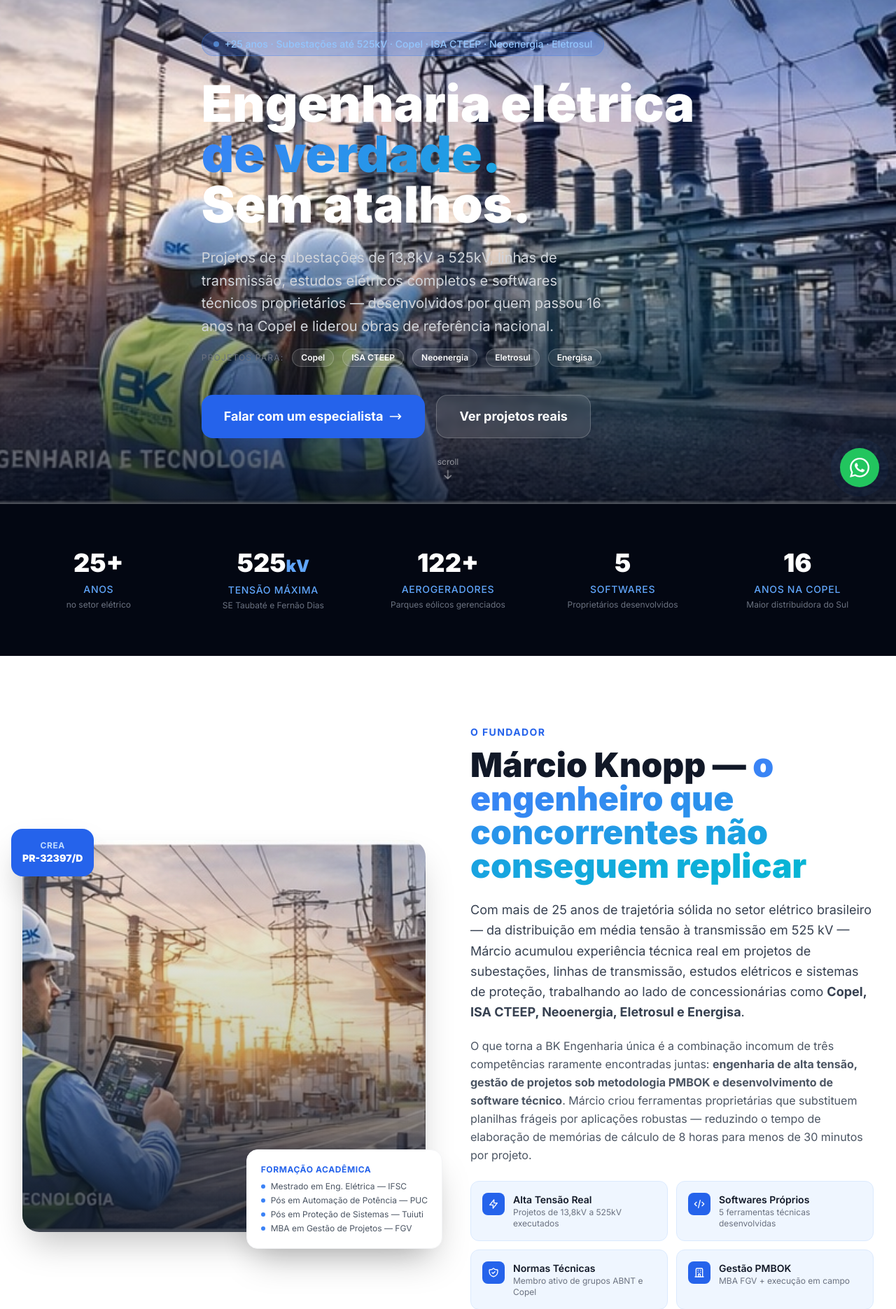
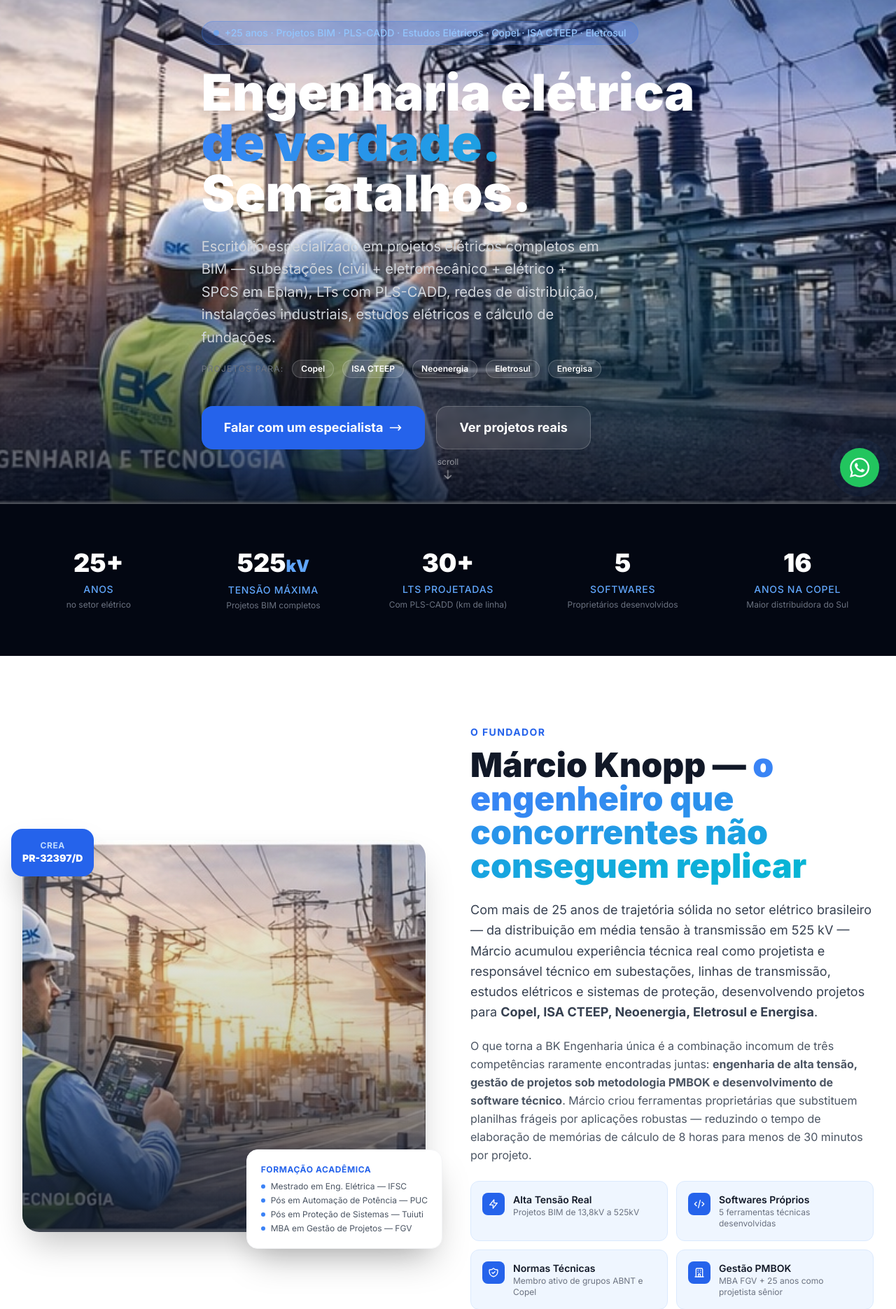
Before and after one commit to Velho-do-Mal/bk_site, a Django app: page / in a window 1280 px wide. Shown: the part 80-1950 px from the top of the page at 70% size. Run offline with Django 5.2, Linux system fonts and the light colour scheme; data that the repository does not hold is empty; some libraries are stand-ins or nearby versions.

Commit message:
fix: reposicionar site como escritório de projetos BIM e estudos elétricos
- Corrigir toda a linguagem: remover 'execução de obras', 'fiscalização', 'comissionamento'
- Hero: novo badge e subtítulo com BIM, PLS-CADD, Eplan e estudos elétricos
- KPIs: substituir 'aerogeradores' por 'LTs projetadas com PLS-CADD'
- Seção de serviços: 3 cards corretos — Projetos BIM / Estudos Elétricos / Fundações
- Serviços detalhados: SE em BIM (civil+eletromec+elétrico+SPCS Eplan), LT PLS-CADD,
  redes BIM, instalações industriais BIM, SPCS Eplan, cálculo de fundações
- Bloco 'Gestão e Execução' renomeado para 'Gestão de Projetos e Consultoria'
- Fiscalização de obras substituída por Consultoria Técnica Especializada
- Comissionamento substituído por Cálculo de Fundações
- Fundador: linguagem corrigida para 'projetista e responsável técnico'

```diff
--- a/templates/core/home.html
+++ b/templates/core/home.html
@@ -1,8 +1,8 @@
 {% extends 'base.html' %}
 {% load static humanize %}
 
-{% block title %}BK Engenharia e Tecnologia — Subestações até 525kV, Linhas de Transmissão e Estudos Elétricos{% endblock %}
-{% block meta_description %}BK Engenharia: 25+ anos em sistemas elétricos de potência. Projetos para Copel, ISA CTEEP, Neoenergia e Eletrosul. Subestações até 525kV, linhas de transmissão, estudos elétricos e softwares proprietários. Florianópolis, SC.{% endblock %}
+{% block title %}BK Engenharia — Projetos Elétricos BIM, Estudos Elétricos e Linhas de Transmissão com PLS-CADD{% endblock %}
+{% block meta_description %}Escritório especializado em projetos elétricos BIM de subestações (civil, eletromecânico, elétrico e SPCS/Eplan), LTs com PLS-CADD, redes de distribuição, instalações industriais, estudos elétricos e cálculo de fundações. Florianópolis, SC.{% endblock %}
 
 {% block content %}
 
@@ -31,7 +31,7 @@
       <div class="inline-flex items-center gap-2 bg-blue-600/20 border border-blue-500/30 rounded-full px-4 py-1.5 mb-8"
            data-aos="fade-down">
         <span class="w-2 h-2 bg-blue-400 rounded-full animate-pulse"></span>
-        <span class="text-blue-300 text-sm font-medium">+25 anos · Subestações até 525kV · Copel · ISA CTEEP · Neoenergia · Eletrosul</span>
+        <span class="text-blue-300 text-sm font-medium">+25 anos · Projetos BIM · PLS-CADD · Estudos Elétricos · Copel · ISA CTEEP · Eletrosul</span>
       </div>
 
       <h1 class="text-5xl sm:text-6xl lg:text-7xl font-black text-white leading-tight mb-6"
@@ -43,7 +43,7 @@
 
       <p class="text-gray-300 text-xl leading-relaxed mb-4 max-w-xl"
          data-aos="fade-up" data-aos-delay="200">
-        Projetos de subestações de 13,8kV a 525kV, linhas de transmissão, estudos elétricos completos e softwares técnicos proprietários — desenvolvidos por quem passou 16 anos na Copel e liderou obras de referência nacional.
+        Escritório especializado em projetos elétricos completos em BIM — subestações (civil + eletromecânico + elétrico + SPCS em Eplan), LTs com PLS-CADD, redes de distribuição, instalações industriais, estudos elétricos e cálculo de fundações.
       </p>
 
       <!-- Logos de clientes como prova social no hero -->
@@ -105,15 +105,15 @@
       <div class="text-center" data-aos="fade-up" data-aos-delay="100">
         <div class="text-4xl font-black text-white mb-2">525<span class="text-blue-400 text-2xl">kV</span></div>
         <div class="text-blue-400 text-sm font-medium uppercase tracking-wider">Tensão Máxima</div>
-        <div class="text-gray-500 text-xs mt-1">SE Taubaté e Fernão Dias</div>
+          <div class="text-gray-500 text-xs mt-1">Projetos BIM completos</div>
       </div>
 
       <div class="text-center" data-aos="fade-up" data-aos-delay="200">
         <div class="text-4xl font-black text-white mb-2">
-          <span data-counter data-target="122" data-suffix="+">122+</span>
+          <span data-counter data-target="30" data-suffix="+">30+</span>
         </div>
-        <div class="text-blue-400 text-sm font-medium uppercase tracking-wider">Aerogeradores</div>
-        <div class="text-gray-500 text-xs mt-1">Parques eólicos gerenciados</div>
+        <div class="text-blue-400 text-sm font-medium uppercase tracking-wider">LTs Projetadas</div>
+        <div class="text-gray-500 text-xs mt-1">Com PLS-CADD (km de linha)</div>
       </div>
 
       <div class="text-center" data-aos="fade-up" data-aos-delay="300">
@@ -177,7 +177,7 @@
         </h2>
 
         <p class="text-gray-700 text-lg leading-relaxed mb-5">
-          Com mais de 25 anos de trajetória sólida no setor elétrico brasileiro — da distribuição em média tensão à transmissão em 525 kV — Márcio acumulou experiência técnica real em projetos de subestações, linhas de transmissão, estudos elétricos e sistemas de proteção, trabalhando ao lado de concessionárias como <strong>Copel, ISA CTEEP, Neoenergia, Eletrosul e Energisa</strong>.
+          Com mais de 25 anos de trajetória sólida no setor elétrico brasileiro — da distribuição em média tensão à transmissão em 525 kV —           Márcio acumulou experiência técnica real como projetista e responsável técnico em subestações, linhas de transmissão, estudos elétricos e sistemas de proteção, desenvolvendo projetos para <strong>Copel, ISA CTEEP, Neoenergia, Eletrosul e Energisa</strong>.
         </p>
 
         <p class="text-gray-600 leading-relaxed mb-6">
@@ -194,7 +194,7 @@
             </div>
             <div>
               <div class="font-semibold text-gray-900 text-sm">Alta Tensão Real</div>
-              <div class="text-gray-500 text-xs">Projetos de 13,8kV a 525kV executados</div>
+              <div class="text-gray-500 text-xs">Projetos BIM de 13,8kV a 525kV</div>
             </div>
           </div>
           <div class="flex items-start gap-3 p-4 bg-blue-50 rounded-xl border border-blue-100">
@@ -227,7 +227,7 @@
             </div>
             <div>
               <div class="font-semibold text-gray-900 text-sm">Gestão PMBOK</div>
-              <div class="text-gray-500 text-xs">MBA FGV + execução em campo</div>
+              <div class="text-gray-500 text-xs">MBA FGV + 25 anos como projetista sênior</div>
             </div>
           </div>
         </div>
@@ -256,9 +256,9 @@
       <div>
         <span class="text-blue-400 text-sm font-bold uppercase tracking-widest">Projetos Reais</span>
         <h2 class="text-4xl font-black text-white mt-2">
-          Obras que <span class="gradient-text">marcaram o setor</span>
+          Projetos que <span class="gradient-text">marcaram o setor</span>
         </h2>
-        <p class="text-gray-400 mt-3 max-w-xl">Não são imagens de banco de dados. São projetos que Márcio coordenou pessoalmente, do estudo à energização.</p>
+        <p class="text-gray-400 mt-3 max-w-xl">Não são imagens de banco de dados. São projetos que Márcio desenvolveu pessoalmente como responsável técnico — do estudo à aprovação.</p>
       </div>
       <a href="{% url 'portfolio:lista' %}"
          class="hidden sm:flex items-center gap-2 text-blue-400 font-semibold hover:text-blue-300">
@@ -331,7 +331,7 @@
         <div class="absolute bottom-0 left-0 right-0 p-6">
           <span class="text-blue-300 text-xs font-semibold">Energia Eólica</span>
           <h3 class="text-white font-bold text-lg">Parque Eólico Curral Novo</h3>
-          <p class="text-gray-400 text-sm mt-1">98 aerogeradores — gestão integral</p>
+          <p class="text-gray-400 text-sm mt-1">98 aerogeradores — projeto elétrico e coordenação técnica</p>
           <span class="inline-block mt-2 bg-green-600/80 text-white text-xs px-2 py-0.5 rounded-full">Eólica</span>
         </div>
       </div>
@@ -394,10 +394,10 @@
     <div class="text-center mb-16" data-aos="fade-up">
       <span class="text-blue-600 text-sm font-bold uppercase tracking-widest">Escopo Completo</span>
       <h2 class="text-4xl lg:text-5xl font-black text-gray-900 mt-3 mb-4">
-        Do estudo à <span class="gradient-text">energização</span>
+        Projetos completos. <span class="gradient-text">Sem atalhos.</span>
       </h2>
       <p class="text-gray-600 text-xl max-w-2xl mx-auto">
-        Cobrimos todo o ciclo do projeto elétrico com a mesma equipe técnica — sem terceirizações que comprometem qualidade e prazo.
+        Escritório de projetos e estudos elétricos — do memorial de cálculo ao modelo BIM, com responsabilidade técnica em cada entregável.
       </p>
     </div>
 
@@ -410,15 +410,15 @@
             <path stroke-linecap="round" stroke-linejoin="round" stroke-width="2" d="M13 10V3L4 14h7v7l9-11h-7z"/>
           </svg>
         </div>
-        <h3 class="text-xl font-bold text-gray-900 mb-3">Projetos Elétricos</h3>
+        <h3 class="text-xl font-bold text-gray-900 mb-3">Projetos Elétricos em BIM</h3>
         <p class="text-gray-600 text-sm leading-relaxed mb-5">
-          Subestações de 13,8kV a 525kV, linhas de transmissão, redes MT/BT, SPDA e aterramento. Projetos com memórias de cálculo completas e conformidade com normas ABNT, ANEEL e ONS.
+          Subestações completas em BIM (civil + eletromecânico + elétrico + SPCS em Eplan), LTs com PLS-CADD, redes de distribuição e instalações industriais. Memórias de cálculo e conformidade ABNT, ANEEL e ONS.
         </p>
         <ul class="space-y-2 text-sm text-gray-500 mb-6">
-          <li class="flex items-center gap-2"><span class="w-1.5 h-1.5 bg-blue-400 rounded-full"></span>Subestações 13,8kV a 525kV</li>
+          <li class="flex items-center gap-2"><span class="w-1.5 h-1.5 bg-blue-400 rounded-full"></span>Subestações BIM — Civil + Eletromec. + Elétrico + SPCS (Eplan)</li>
           <li class="flex items-center gap-2"><span class="w-1.5 h-1.5 bg-blue-400 rounded-full"></span>Linhas de Transmissão com PLS-CADD</li>
-          <li class="flex items-center gap-2"><span class="w-1.5 h-1.5 bg-blue-400 rounded-full"></span>Redes de Distribuição MT/BT</li>
-          <li class="flex items-center gap-2"><span class="w-1.5 h-1.5 bg-blue-400 rounded-full"></span>SPDA e Aterramento (IEEE 80 / NBR 5419)</li>
+          <li class="flex items-center gap-2"><span class="w-1.5 h-1.5 bg-blue-400 rounded-full"></span>Redes de Distribuição MT/BT em BIM</li>
+          <li class="flex items-center gap-2"><span class="w-1.5 h-1.5 bg-blue-400 rounded-full"></span>Instalações Industriais e Prediais em BIM</li>
         </ul>
         <a href="{% url 'servicos:lista' %}" class="text-blue-600 font-semibold text-sm flex items-center gap-1 hover:gap-3 transition-all">
           Ver detalhes <svg class="w-4 h-4" fill="none" stroke="currentColor" viewBox="0 0 24 24"><path stroke-linecap="round" stroke-linejoin="round" stroke-width="2" d="M17 8l4 4m0 0l-4 4m4-4H3"/></svg>
@@ -455,15 +455,15 @@
             <path stroke-linecap="round" stroke-linejoin="round" stroke-width="2" d="M9 5H7a2 2 0 00-2 2v12a2 2 0 002 2h10a2 2 0 002-2V7a2 2 0 00-2-2h-2M9 5a2 2 0 002 2h2a2 2 0 002-2M9 5a2 2 0 012-2h2a2 2 0 012 2m-3 7h3m-3 4h3m-6-4h.01M9 16h.01"/>
           </svg>
         </div>
-        <h3 class="text-xl font-bold text-gray-900 mb-3">Execução & Gestão</h3>
+        <h3 class="text-xl font-bold text-gray-900 mb-3">Estudos Elétricos & Fundações</h3>
         <p class="text-gray-600 text-sm leading-relaxed mb-5">
-          Gerenciamento PMBOK completo com ERP próprio, dashboards em Power BI e acompanhamento em tempo real. Cronograma, custos e entregas sob controle — do kickoff ao comissionamento.
+          Estudos elétricos completos com ETAP e softwares proprietários, mais cálculo de fundações para estruturas de subestações e torres de LT. Relatórios automáticos prontos para aprovação.
         </p>
         <ul class="space-y-2 text-sm text-gray-500 mb-6">
-          <li class="flex items-center gap-2"><span class="w-1.5 h-1.5 bg-gray-400 rounded-full"></span>Gerenciamento PMBOK + MS Project</li>
-          <li class="flex items-center gap-2"><span class="w-1.5 h-1.5 bg-gray-400 rounded-full"></span>Fiscalização de Obras</li>
-          <li class="flex items-center gap-2"><span class="w-1.5 h-1.5 bg-gray-400 rounded-full"></span>Comissionamento e SPCS</li>
-          <li class="flex items-center gap-2"><span class="w-1.5 h-1.5 bg-gray-400 rounded-full"></span>Dashboards executivos em Power BI</li>
+          <li class="flex items-center gap-2"><span class="w-1.5 h-1.5 bg-gray-400 rounded-full"></span>Fluxo de Potência e Curto-Circuito (ETAP)</li>
+          <li class="flex items-center gap-2"><span class="w-1.5 h-1.5 bg-gray-400 rounded-full"></span>Proteção, Coordenação e Isolamento</li>
+          <li class="flex items-center gap-2"><span class="w-1.5 h-1.5 bg-gray-400 rounded-full"></span>Corona, Campos Elétricos e EMC</li>
+          <li class="flex items-center gap-2"><span class="w-1.5 h-1.5 bg-gray-400 rounded-full"></span>Cálculo de Fundações (SE e torres LT)</li>
         </ul>
         <a href="{% url 'servicos:lista' %}" class="text-blue-600 font-semibold text-sm flex items-center gap-1 hover:gap-3 transition-all">
           Ver detalhes <svg class="w-4 h-4" fill="none" stroke="currentColor" viewBox="0 0 24 24"><path stroke-linecap="round" stroke-linejoin="round" stroke-width="2" d="M17 8l4 4m0 0l-4 4m4-4H3"/></svg>
```
Also changed, not shown: templates/servicos/lista.html (+19 -19 lines).
